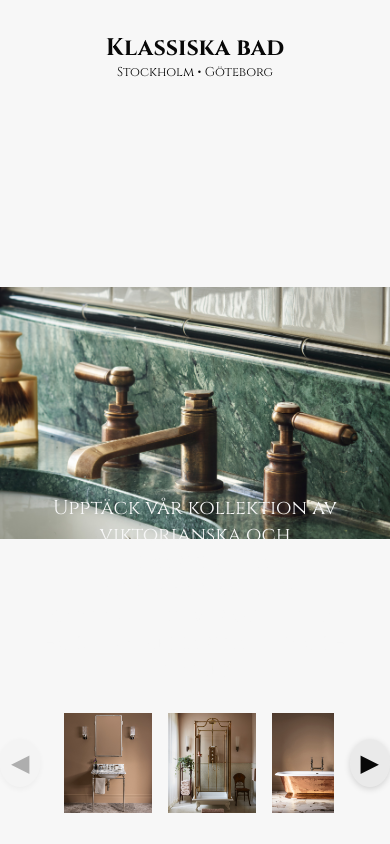
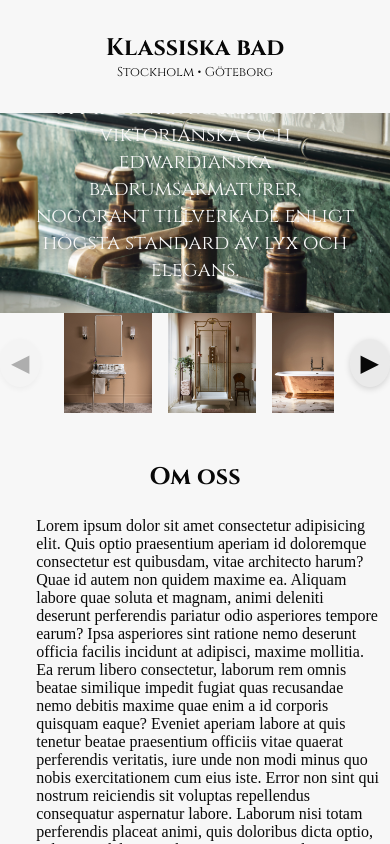
Before and after one commit to jonaru/kb-site, a React (Vite) app: page / in a window 390 px wide. Shown: the top 844 px of the page. Built offline with nearby package versions, Linux system fonts and the light colour scheme; a web font is replaced by a local one.

Commit message:
Hero mobile style

```diff
--- a/styles/style.css
+++ b/styles/style.css
@@ -200,7 +200,7 @@ body {
 }
 @media (max-width: 768px) {
     .hero {
-        height: 600px;
+        height: 200px;
     }
     .hero-image {
         padding: 30px;
```
